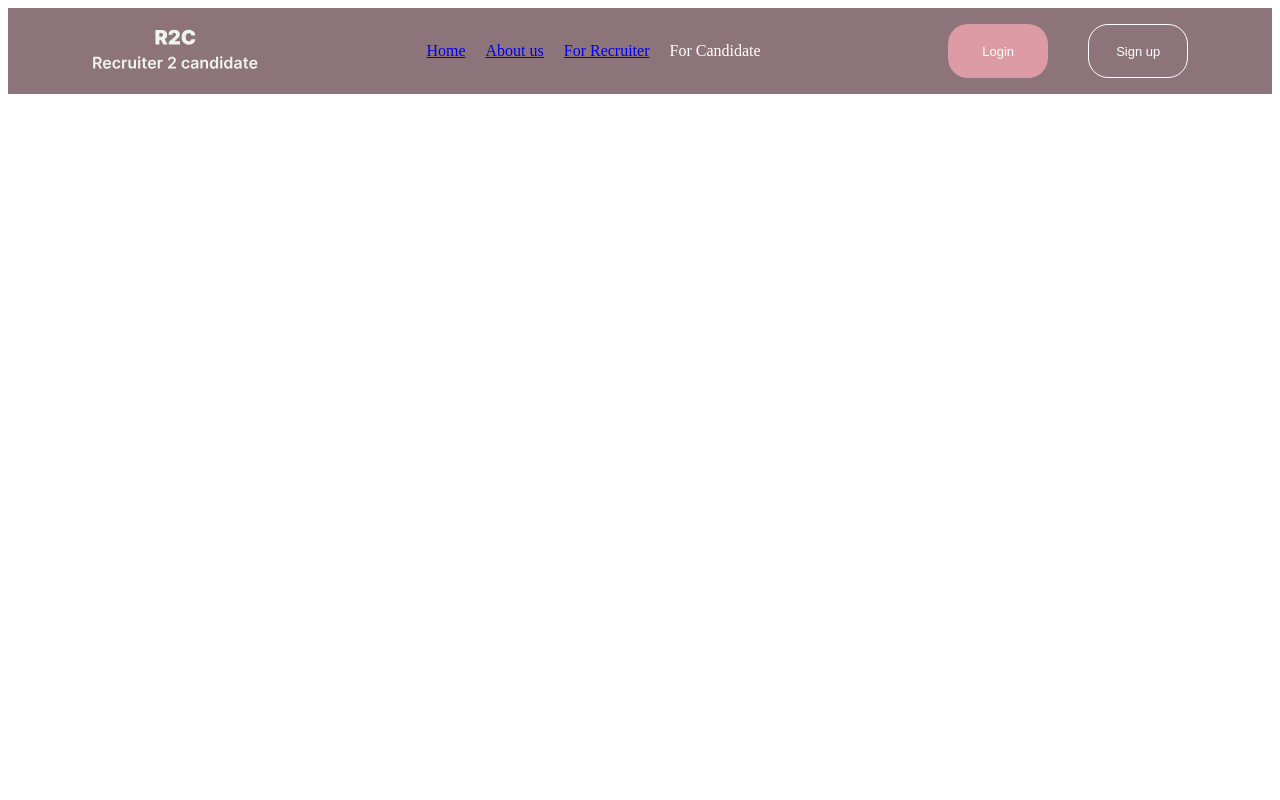
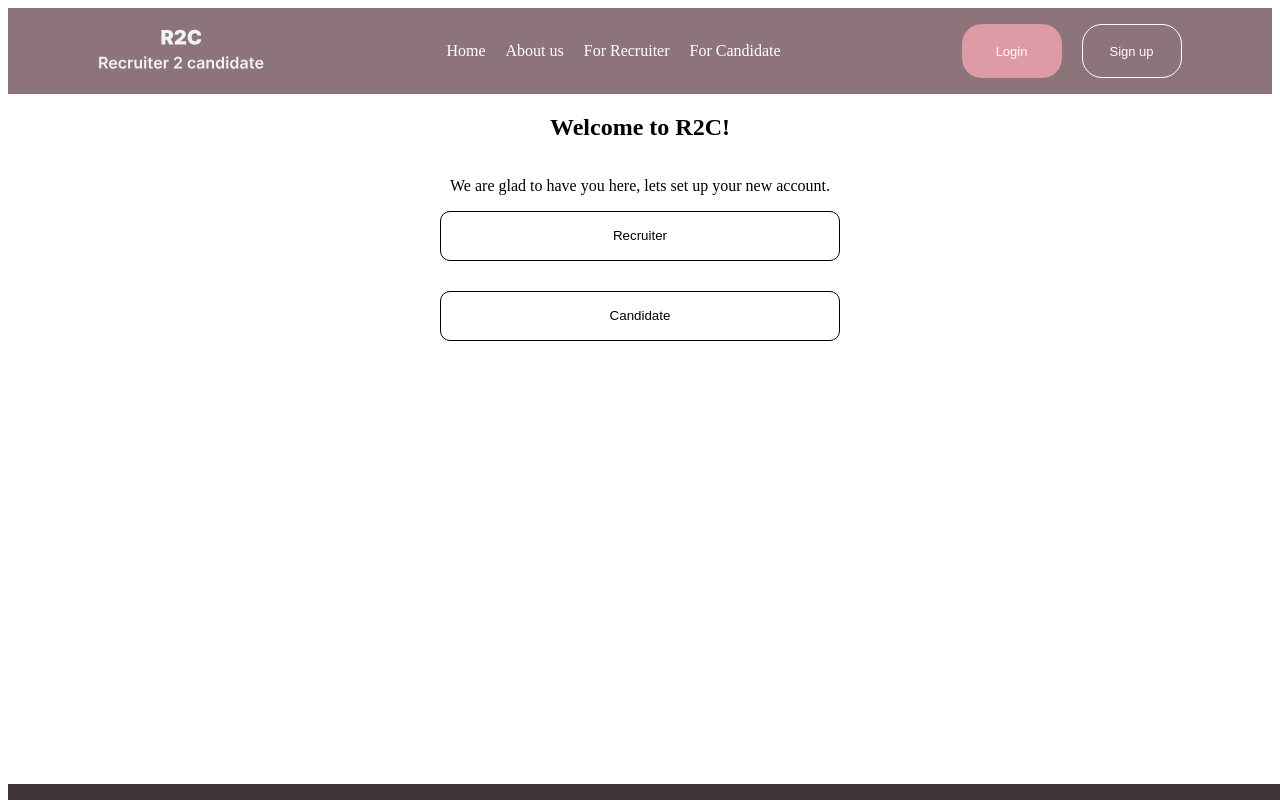
Before and after one commit to Yungflashh/recruiter2candidate, a React (Vite) app: page /signUp in a window 1280 px wide. Shown: the top 800 px of the page. Built offline with nearby package versions, Linux system fonts and the light colour scheme.

Commit message:
added the footer component

```diff
--- a/package.json
+++ b/package.json
@@ -10,6 +10,7 @@
     "preview": "vite preview"
   },
   "dependencies": {
+    "antd": "^5.22.3",
     "leaflet": "^1.9.4",
     "prop-types": "^15.8.1",
     "react": "^18.3.1",
--- a/src/App.jsx
+++ b/src/App.jsx
@@ -2,6 +2,8 @@ import AboutPage from "./pages/AboutPage"
 import ForRecruiter from "./pages/ForRecruiter"
 import HomePage from "./pages/HomePage"
 import RecruiterSignUp from "./pages/RecruiterSignUp"
+import SignUpPage from "./pages/SignUpPage"
+import Footer from "./static/Footer"
 import Header from "./static/Header"
 import {BrowserRouter,Routes, Route} from "react-router-dom"
 
@@ -20,9 +22,10 @@ function App() {
        <Route path="/aboutUs" element = { <AboutPage />} />
        <Route path="/recruiter" element = { <ForRecruiter />} />
        <Route path="/RecruiterSignUp" element = { <RecruiterSignUp />} />
+       <Route path="/signUp" element = { <SignUpPage />} />
 
         </Routes>
-
+        <Footer/>
     </BrowserRouter>
 
   )
--- a/src/pages/RecruiterSignUp.jsx
+++ b/src/pages/RecruiterSignUp.jsx
@@ -89,13 +89,27 @@ const RecruiterSignUp = () => {
 
         {currentPage === 2 && (
           <div className="form-page">
-            <h2>Page 2: Contact Info</h2>
+            <h2>Setting up your brand</h2>
+            <p>Setting up a brand will help present your company in an organized way.</p>
+
+            <label>Upload company logo</label>
             <input
-              type="email"
-              name="email"
+              type="file"
+              name="brief"
+              value={formData.file}
+              onChange={handleInputChange}
+              placeholder="enter a brief introduction of your company"
+              required
+            />
+
+
+            <label>Brief introduction</label>
+            <input
+              type="textarea"
+              name="brief"
               value={formData.email}
               onChange={handleInputChange}
-              placeholder="Your Email"
+              placeholder="enter a brief introduction of your company"
               required
             />
           </div>
--- a/src/pages/SignUpPage.tsx
+++ b/src/pages/SignUpPage.tsx
@@ -1,8 +1,20 @@
 import React from 'react'
+import { Link } from 'react-router-dom'
+import "../styles/SignUpPage.css"
 
 const SignUpPage = () => {
   return (
-    <div>
+    <div className="signUpContainer">
+            <div className='welcome-container'>
+                <h2>Welcome to R2C!</h2>
+                <p>We are glad to have you here, lets set up your new account.</p>
+
+                <div className="btn">
+                    <button> <Link to={"/RecruiterSignUp"} className="black-text">Recruiter</Link> </button>
+                    <button>Candidate</button>
+                </div>
+            </div>
+
 
     </div>
   )
--- /dev/null
+++ b/src/static/Footer.jsx
@@ -0,0 +1,14 @@
+import "../styles/Footer.css"
+const Footer = () => {
+  return (
+    <div>
+        <div className="footer-container">
+
+
+
+        </div>
+    </div>
+  )
+}
+
+export default Footer
--- a/src/static/Header.jsx
+++ b/src/static/Header.jsx
@@ -12,16 +12,16 @@ const Header = () => {
             </div>
                 <div className="nav-container">
 
-                <nav><Link to={"/"}>Home </Link></nav>
-                <nav> <Link to={"/aboutUs"}>About us </Link>  </nav>
-                <nav><Link to={"/recruiter"}>For Recruiter</Link> </nav>
+                <nav><Link  to={"/"} className="white-text">Home </Link></nav>
+                <nav> <Link to={"/aboutUs"} className="white-text">About us </Link>  </nav>
+                <nav><Link to={"/recruiter"}className="white-text" >For Recruiter</Link> </nav>
                 <nav>For Candidate</nav>
 
                 </div>
 
                 <div className="btn-container">
                     <button>Login</button>
-                    <button>Sign up</button>
+                    <button> <Link to={"/signUp"} className="white-text" >Sign up</Link></button>
                 </div>
 
                 <CiMenuFries id="menu-Bar" size={30}/>
--- /dev/null
+++ b/src/styles/Footer.css
@@ -0,0 +1,7 @@
+.footer-container{
+    background-color: #3F3437;
+    width: 1280px;
+    height: 376px;
+    margin-top: 50px;
+
+}
--- a/src/styles/Header.css
+++ b/src/styles/Header.css
@@ -17,6 +17,14 @@
     gap: 20px;
 }
 
+.white-text{
+    color: white;
+    text-decoration: none;
+}
+.black-text{
+    color: black;
+    text-decoration: none;
+}
 .btn-container>:nth-child(1){
     background-color: #dc9ba5;
     border: none;
--- a/src/styles/HeroSection.css
+++ b/src/styles/HeroSection.css
@@ -17,11 +17,19 @@
 
 }
 
-button{
+.btnDiv button{
     width: 150px;
     height: 43px;
-    margin-left: 20px;
-    border-radius: 20px;
+    font-size: 18px;
+    border-radius: 30px;
+
+}
+
+.btnDiv{
+    display: flex;
+    gap: 20px;
+    /* border: 2px solid red; */
+    margin: 0px;
 }
 
 .btnDiv >:nth-child(1){
--- a/src/styles/RecruiterSignUp.css
+++ b/src/styles/RecruiterSignUp.css
@@ -35,7 +35,7 @@
     justify-content: space-between;
   }
 
-  button {
+ .navigation-buttons button {
     padding: 10px 20px;
     font-size: 16px;
     background-color: #4caf50;
@@ -45,7 +45,7 @@
     cursor: pointer;
   }
 
-  button:disabled {
+ .navigation-buttons button:disabled {
     background-color: #ccc;
     cursor: not-allowed;
   }
--- /dev/null
+++ b/src/styles/SignUpPage.css
@@ -0,0 +1,34 @@
+
+
+.signUpContainer{
+    display: flex;
+    /* border: 2px solid red; */
+    justify-content: center;
+    align-items: center;
+    height: 80vh;
+
+}
+
+.welcome-container{
+    height: 100%;
+    display: flex;
+    flex-direction: column;
+    align-items: center;
+}
+
+.btn{
+    display: flex;
+    flex-direction: column;
+    gap: 30px;
+    /* border: 2px solid green; */
+    width: 400px;
+    align-items: center;
+}
+
+.btn button{
+    width: 100%;
+    height: 50px;
+    border-radius: 10px;
+    background-color: transparent;
+    border: 1px solid;
+}
```
Also changed, not shown: 1 other file (tests, documents, lock files or other folders).
